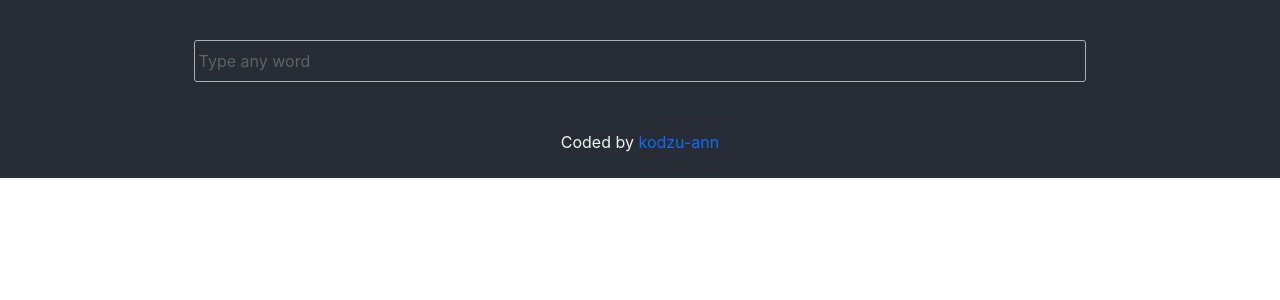
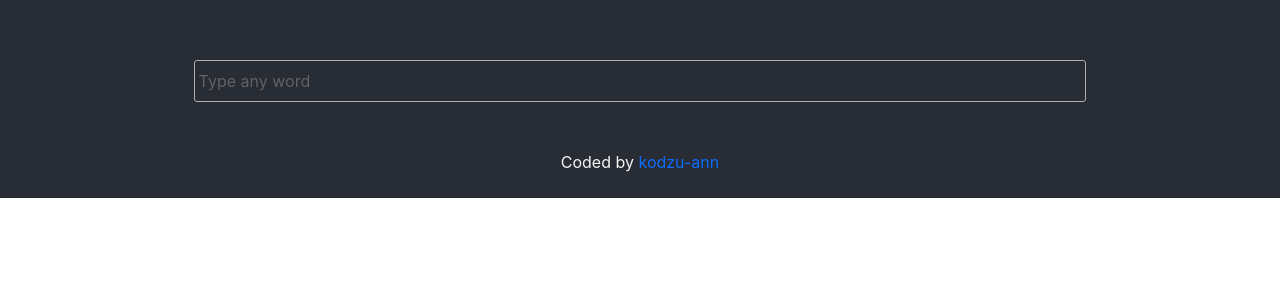
Before and after one commit to kodzu-ann/react-dictionary, a React (Create React App) app: page / in a window 1280 px wide. Shown: the top 300 px of the page. Built offline with nearby package versions, Linux system fonts and the light colour scheme.

Commit message:
changed css

```diff
--- a/src/Dictionary.css
+++ b/src/Dictionary.css
@@ -1,7 +1,7 @@
 .Dictionary {
   background-color: #282c34;
   color: whitesmoke;
-  padding-top: 40px;
+  padding-top: 60px;
 }
 
 .Dictionary input {
--- a/src/Results.js
+++ b/src/Results.js
@@ -6,7 +6,7 @@ export default function Results(props) {
   if (props.results) {
     return (
       <div className="Results">
-        <h2 className="text-uppercase searchRequest pb-3 pt-4">
+        <h2 className="text-uppercase searchRequest pb-3 pt-5">
           {props.results.word}
         </h2>
         {props.results.phonetics.map(function (phonetic, index) {
```
